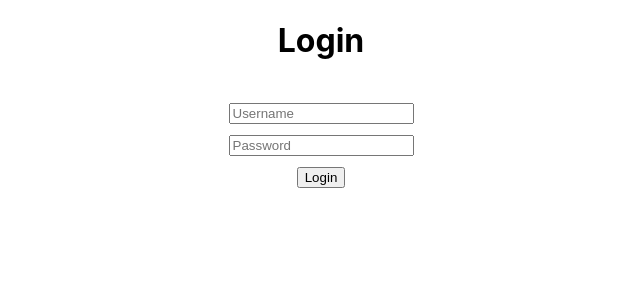
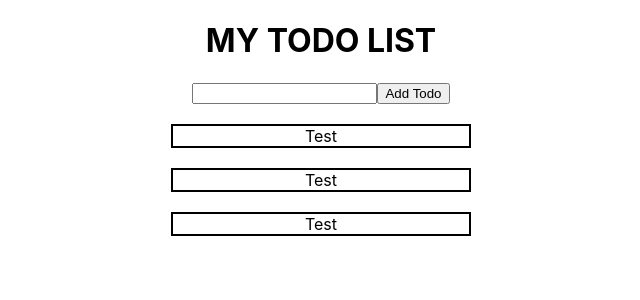
Before and after one commit to jezzyken/my-react-app, a React (Create React App) app: page / in a window 1280 px wide. Shown: the top 300 px of the page, without its empty margins (319-959 px from the left). Built offline with nearby package versions, Linux system fonts and the light colour scheme.

Commit message:
starting files for todo-list

```diff
--- a/src/App.css
+++ b/src/App.css
@@ -2,12 +2,16 @@
   text-align: center;
 }
 
-.form-group {
-  padding: 20px 20px;
-  display: flex;
-  flex-direction: column;
+.list-group {
+  display: block;
+  text-decoration: none;
+  list-style: none;
+  padding: 0;
+  width: 300px;
+  margin: auto;
 }
 
-.form-control:not(:first-child) {
-  margin-top: 10px;
+.list-item {
+  border: 2px solid black;
+  margin: 20px 0;
 }
--- a/src/App.js
+++ b/src/App.js
@@ -1,20 +1,19 @@
 import React from "react";
 import "./App.css";
-
-import { Switch, Route } from "react-router-dom";
-
-import WelcomePage from "./WelcomePage";
-
-import LoginPage from "./LoginPage";
 
 class App extends React.Component {
   render() {
     return (
       <div className="App">
-        <Switch>
-          <Route exact path="/" component={LoginPage} />
-          <Route path="/welcomePage/:name" component={WelcomePage} />
-        </Switch>
+        <h1>MY TODO LIST</h1>
+        <input type="text" />
+        <button>Add Todo</button>
+
+        <ul className="list-group">
+          <li className="list-item">Test</li>
+          <li className="list-item">Test</li>
+          <li className="list-item">Test</li>
+        </ul>
       </div>
     );
   }
--- a/src/LoginPage.js
+++ /dev/null
@@ -1,57 +0,0 @@
-import React from "react";
-
-class Loginpage extends React.Component {
-  constructor() {
-    super();
-
-    this.state = {
-      username: "",
-      password: "",
-    };
-  }
-
-  getUsername = (event) => {
-    event.preventDefault();
-
-    const { username, password } = this.state;
-
-    if (username !== "ken" && password !== "password") {
-      alert("Incorrect Username");
-    } else {
-      this.props.history.push(`/welcomePage/${this.state.username}`);
-    }
-  };
-
-  render() {
-    return (
-      <div>
-        <h1>Login</h1>
-        <div className="form-group">
-          <div className="form-control">
-            <input
-              type="text"
-              placeholder="Username"
-              onChange={(event) =>
-                this.setState({ username: event.target.value })
-              }
-            />
-          </div>
-          <div className="form-control">
-            <input
-              type="text"
-              placeholder="Password"
-              onChange={(event) =>
-                this.setState({ password: event.target.value })
-              }
-            />
-          </div>
-          <div className="form-control">
-            <button onClick={this.getUsername}>Login</button>
-          </div>
-        </div>
-      </div>
-    );
-  }
-}
-
-export default Loginpage;
--- a/src/WelcomePage.js
+++ /dev/null
@@ -1,9 +0,0 @@
-import React from "react";
-import { useParams } from "react-router-dom";
-
-const WelccomePage = () => {
-  let { name } = useParams();
-  return <h1>Hello {name}</h1>;
-};
-
-export default WelccomePage;
--- a/src/index.js
+++ b/src/index.js
@@ -4,15 +4,11 @@ import "./index.css";
 import App from "./App";
 import * as serviceWorker from "./serviceWorker";
 
-import { BrowserRouter } from "react-router-dom";
-
 
 ReactDOM.render(
-  <BrowserRouter>
-    <React.StrictMode>
-      <App />
-    </React.StrictMode>
-  </BrowserRouter>,
+  <React.StrictMode>
+    <App />
+  </React.StrictMode>,
   document.getElementById("root")
 );
 
```
